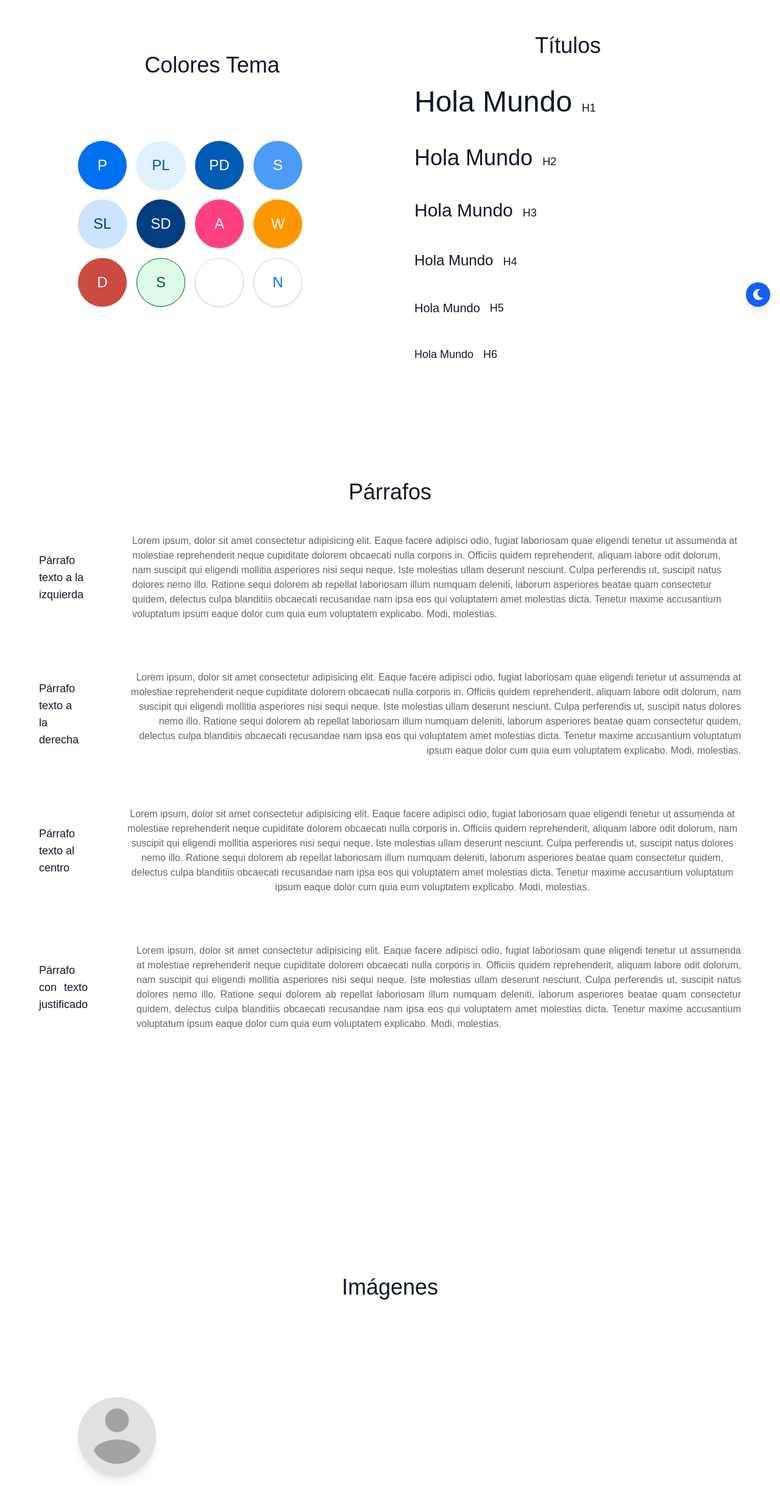
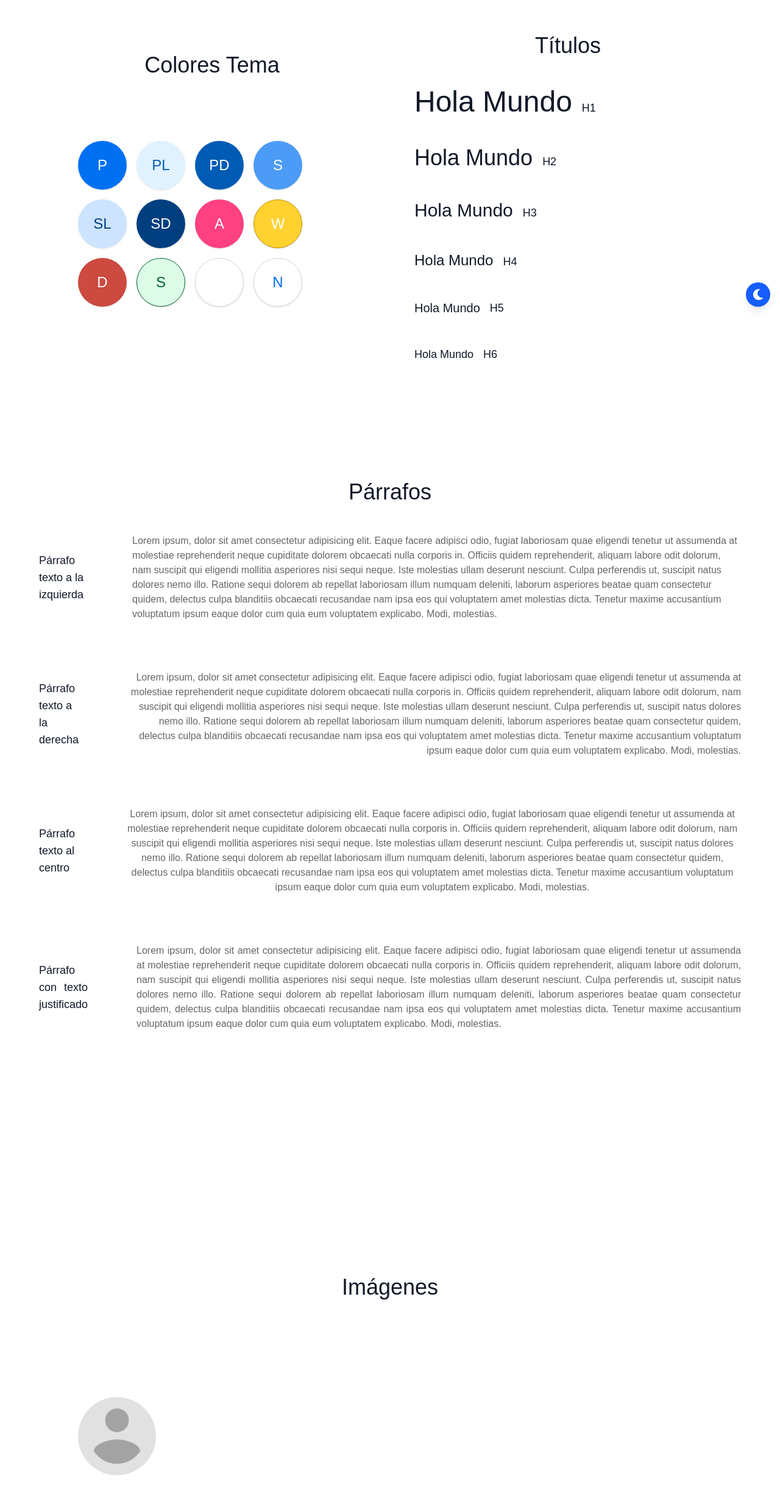
Before and after one commit to dspwebstudiomx/dashboard_next, a Next.js app: page /guia-estilos in a window 1280 px wide. Shown: the part 217-2680 px from the top of the page at 61% size. Built offline with nearby package versions, Linux system fonts and the light colour scheme.

Commit message:
UI: Actualizar colores de advertencia en globals.css y agregar componente CustomImage para gestión de imágenes

```diff
--- a/src/app/globals.css
+++ b/src/app/globals.css
@@ -15,7 +15,9 @@
 	--color-success: #dcfce7;
 	--color-success-light: #f0fdf4;
 	--color-success-dark: #016630;
-	--color-warning: #ff9800;
+	--color-warning: #ffd230;
+	--color-warning-light: #fff8e1;
+	--color-warning-dark: #c79100;
 	--color-danger: #cc4a40;
 	--color-error: #f44336;
 	--color-info: #2196f3;
--- a/src/components/ColorDemo.tsx
+++ b/src/components/ColorDemo.tsx
@@ -3,47 +3,67 @@ import H2 from "./Title/H2";
 /**
  * Un componente de ejemplo que utiliza los colores personalizados definidos en tailwind.config.ts
  */
+
+const colorItems = [
+	{ name: "primary", label: "P", className: "bg-primary text-white" },
+	{
+		name: "primary-light",
+		label: "PL",
+		className: "bg-primary-light text-primary-dark",
+	},
+	{
+		name: "primary-dark",
+		label: "PD",
+		className: "bg-primary-dark text-white",
+	},
+	{ name: "secondary", label: "S", className: "bg-secondary text-white" },
+	{
+		name: "secondary-light",
+		label: "SL",
+		className: "bg-secondary-light text-secondary-dark",
+	},
+	{
+		name: "secondary-dark",
+		label: "SD",
+		className: "bg-secondary-dark text-white",
+	},
+	{ name: "accent", label: "A", className: "bg-accent text-white" },
+	{
+		name: "warning",
+		label: "W",
+		className: "bg-warning text-white border border-warning-dark",
+	},
+	{ name: "danger", label: "D", className: "bg-danger text-white" },
+	{
+		name: "success",
+		label: "S",
+		className: "bg-success text-success-dark border border-success-dark",
+	},
+	{
+		name: "dark",
+		label: "DK",
+		className: "bg-dark text-white border border-gray-300",
+	},
+	{
+		name: "neutral",
+		label: "N",
+		className: "bg-neutral text-primary border border-gray-300",
+	},
+];
+
 export default function ColorDemo() {
 	return (
 		<div className="flex flex-col gap-6 p-8 bg-neutral">
 			<H2 align="center">Colores Tema</H2>
 			<ul className="flex gap-4 flex-wrap mt-20 uppercase">
-				<li className="w-20 h-20 rounded-full bg-primary text-white flex items-center justify-center shadow text-2xl">
-					P
-				</li>
-				<li className="w-20 h-20 rounded-full bg-primary-light text-primary-dark flex items-center justify-center shadow text-2xl">
-					PL
-				</li>
-				<li className="w-20 h-20 rounded-full bg-primary-dark text-white flex items-center justify-center shadow text-2xl">
-					PD
-				</li>
-				<li className="w-20 h-20 rounded-full bg-secondary text-white flex items-center justify-center shadow text-2xl">
-					S
-				</li>
-				<li className="w-20 h-20 rounded-full bg-secondary-light text-secondary-dark flex items-center justify-center shadow text-2xl">
-					SL
-				</li>
-				<li className="w-20 h-20 rounded-full bg-secondary-dark text-white flex items-center justify-center shadow text-2xl">
-					SD
-				</li>
-				<li className="w-20 h-20 rounded-full bg-accent text-white flex items-center justify-center shadow text-2xl">
-					A
-				</li>
-				<li className="w-20 h-20 rounded-full bg-warning text-white flex items-center justify-center shadow text-2xl">
-					W
-				</li>
-				<li className="w-20 h-20 rounded-full bg-danger text-white flex items-center justify-center shadow text-2xl">
-					D
-				</li>
-				<li className="w-20 h-20 rounded-full bg-success text-success-dark flex items-center justify-center shadow text-2xl border border-success-dark">
-					S
-				</li>
-				<li className="w-20 h-20 rounded-full bg-dark text-white flex items-center justify-center shadow text-2xl border border-gray-300">
-					DK
-				</li>
-				<li className="w-20 h-20 rounded-full bg-neutral text-primary flex items-center justify-center shadow border border-gray-300 text-2xl">
-					N
-				</li>
+				{colorItems.map((item, idx) => (
+					<li
+						id={`color-${item.name}`}
+						key={idx}
+						className={`w-20 h-20 rounded-full flex items-center justify-center shadow text-2xl ${item.className}`}>
+						{item.label}
+					</li>
+				))}
 			</ul>
 		</div>
 	);
--- a/src/components/ImageDemo.tsx
+++ b/src/components/ImageDemo.tsx
@@ -1,5 +1,5 @@
-import Image from "next/image";
 import Container from "./Containers/Container";
+import CustomImage from "./Images/CustomImage";
 import H2 from "./Title/H2";
 
 const ImageDemo = () => {
@@ -7,13 +7,11 @@ const ImageDemo = () => {
 		<Container>
 			<H2 align="center">Imágenes</H2>
 			<section className="grid grid-cols-12">
-				<div className="relative w-18 h-18 md:w-32 md:h-32 mx-auto">
-					<Image
+				<div className="mx-auto">
+					<CustomImage
 						src="/avatar_placeholder.png"
 						alt="Placeholder Image"
-						fill
-						sizes="(max-width: 768px) 8rem, (max-width: 1024px) 8rem, 12rem"
-						className="rounded-full shadow-lg object-cover"
+						size="md"
 					/>
 				</div>
 			</section>
--- /dev/null
+++ b/src/components/Images/CustomImage.tsx
@@ -0,0 +1,75 @@
+import Image, { ImageProps } from "next/image";
+
+type CustomImageSize = "xs" | "sm" | "md" | "lg" | "xl";
+
+const sizeMap: Record<
+	CustomImageSize,
+	{ width: number; height: number; className: string; sizes: string }
+> = {
+	xs: {
+		width: 32,
+		height: 32,
+		className: "w-8 h-8 aspect-square",
+		sizes: "2rem",
+	},
+	sm: {
+		width: 64,
+		height: 64,
+		className: "w-16 h-16 aspect-square",
+		sizes: "4rem",
+	},
+	md: {
+		width: 128,
+		height: 128,
+		className: "w-32 h-32 aspect-square",
+		sizes: "8rem",
+	},
+	lg: {
+		width: 192,
+		height: 192,
+		className: "w-48 h-48 aspect-square",
+		sizes: "12rem",
+	},
+	xl: {
+		width: 256,
+		height: 256,
+		className: "w-64 h-64 aspect-square",
+		sizes: "16rem",
+	},
+};
+
+interface CustomImageProps
+	extends Omit<ImageProps, "width" | "height" | "sizes" | "className"> {
+	size?: CustomImageSize;
+	className?: string;
+}
+
+const CustomImage = ({
+	size = "md",
+	className = "",
+	alt,
+	...props
+}: CustomImageProps & { alt: string }) => {
+	if (typeof alt !== "string") {
+		throw new Error(
+			"El prop 'alt' es obligatorio para CustomImage por accesibilidad."
+		);
+	}
+	const { width, height, className: sizeClass, sizes } = sizeMap[size];
+	return (
+		<div
+			className={`overflow-hidden rounded-full ${sizeClass}`.trim()}
+			style={{ width, height }}>
+			<Image
+				width={width}
+				height={height}
+				sizes={sizes}
+				className={`object-cover w-full h-full ${className}`.trim()}
+				alt={alt}
+				{...props}
+			/>
+		</div>
+	);
+};
+
+export default CustomImage;
```
